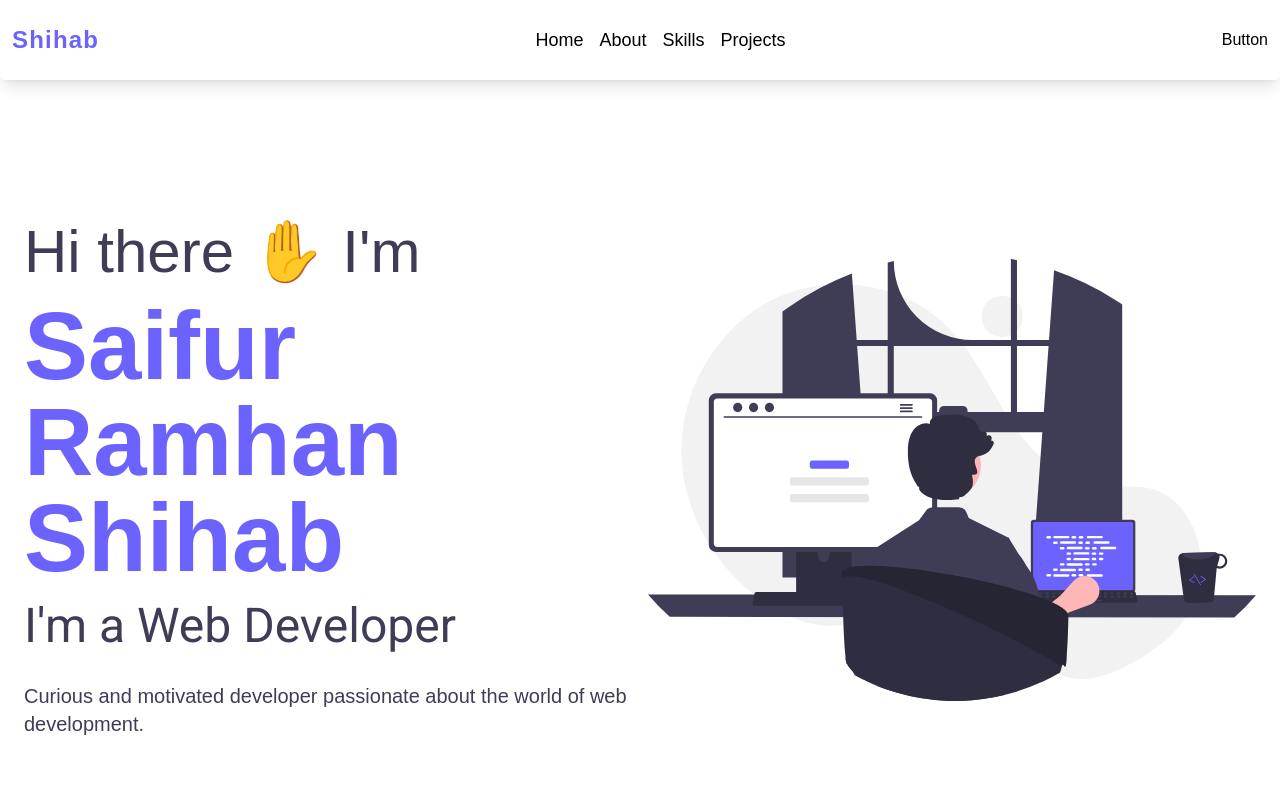
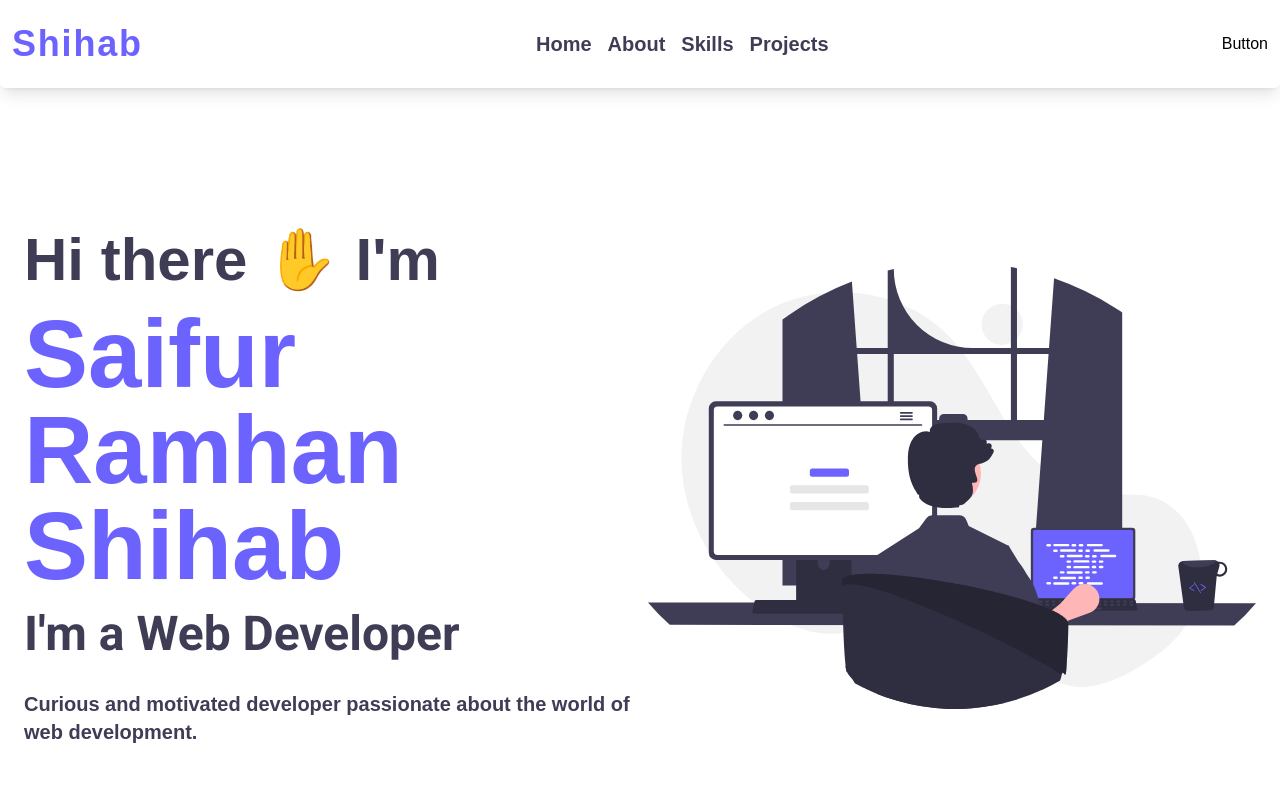
Before and after one commit to thecodemaster12/portfolio, a React (Vite) app: page / in a window 1280 px wide. Shown: the top 800 px of the page. Built offline with nearby package versions, Linux system fonts and the light colour scheme; a web font is replaced by a local one.

Commit message:
added frammer motion

```diff
--- a/package.json
+++ b/package.json
@@ -13,6 +13,7 @@
     "@emotion/react": "^11.14.0",
     "@emotion/styled": "^11.14.0",
     "@mui/material": "^6.3.0",
+    "framer-motion": "^11.15.0",
     "react": "^18.3.1",
     "react-dom": "^18.3.1",
     "react-fast-marquee": "^1.6.5",
--- a/src/components/Navbar.jsx
+++ b/src/components/Navbar.jsx
@@ -5,15 +5,16 @@ const Navbar = () => {
     <nav className='flex justify-between items-center px-3 py-6 top-0 sticky bg-transparent backdrop-blur-lg rounded-md shadow-lg z-50'>
         <div className="">
             <a href="#hero">
-                <h2 className='text-2xl text-primary font-pally font-bold tracking-wider'>Shihab</h2>
+                <h2 className='text-4xl text-primary font-pally font-bold tracking-wider'>Shihab</h2>
             </a>
         </div>
 
-        <ul className='hidden md:flex gap-4 '>
-            <li><a className='text-lg' href="#hero">Home</a></li>
-            <li><a className='text-lg' href="#about">About</a></li>
-            <li><a className='text-lg' href="#skills">Skills</a></li>
-            <li><a className='text-lg' href="#projects">Projects</a></li>
+        <ul className='hidden md:flex gap-4 text-secondary text-xl font-bold'>
+            <li><a className='underline-animation hover:text-primary transition-all duration-300 ease-in-out' href="#hero">Home</a></li>
+            <li><a className='underline-animation hover:text-primary transition-all duration-300 ease-in-out' href="#about">About</a></li>
+            <li><a className='underline-animation hover:text-primary transition-all duration-300 ease-in-out' href="#skills">Skills</a></li>
+            <li><a className='underline-animation hover:text-primary transition-all duration-300 ease-in-out' href="#projects">Projects</a></li>
+
         </ul>
 
         <div className="">
--- a/src/index.css
+++ b/src/index.css
@@ -11,3 +11,12 @@
         @apply font-satoshi;
     }
 }
+
+@layer components {
+    .underline-animation{
+        @apply relative;
+    }
+    .underline-animation::after{
+        @apply absolute content-[''] w-full h-1 bg-primary left-0 -bottom-2 scale-x-0 hover:scale-x-100 transition-transform duration-300 origin-bottom-right hover:origin-bottom-left;
+    }
+}
--- a/src/pages/Hero.jsx
+++ b/src/pages/Hero.jsx
@@ -1,22 +1,59 @@
 import React from 'react'
 import HeroBanner from '../assets/images/hero-banner.svg'
+import { motion, useAnimation } from 'framer-motion';
+import { useScroll, useTransform } from 'framer-motion';
+
 
 const Hero = () => {
+
+      // Control animations
+      const controlsLeft = useAnimation();
+      const controlsRight = useAnimation();
+
+      // Use scroll to determine the scroll position
+      const { scrollY } = useScroll();
+
+      // Transform the scroll position to control the animations
+      const xLeft = useTransform(scrollY, [0, 700], [0, -500]); // Move left element back
+      const xRight = useTransform(scrollY, [0, 700], [0, 500]); // Move right element back
+
+      // Start animations on mount
+      React.useEffect(() => {
+          controlsLeft.start({ opacity: 1, x: 0 });
+          controlsRight.start({ opacity: 1, x: 0 });
+      }, [controlsLeft, controlsRight]);
+
   return (
     <>
       <section id="hero">
         <div className="min-h-screen grid md:grid-cols-2 gap-16 md:gap-0 lg:gap-4 place-content-center place-items-center p-6">
 
+        <motion.div
+                className="text-4xl font-bold"
+                initial={{ opacity: 0, x: -200 }} // Start from the left
+                animate={controlsLeft}
+                style={{ x: xLeft }} // Bind scroll position to x
+                transition={{ duration: 0.5 }}
+            >
             <div className=" flex justify-center text-center md:text-left flex-col">
                 <h2 className='text-4xl md:text-5xl xl:text-6xl text-secondary font-pally'>Hi there <div className="animate-wave inline-block p-0">✋</div> I'm</h2>
-                <h4 className='text-6xl md:text-6xl xl:text-8xl font-bold text-primary font-satoshi mt-4'>Saifur Ramhan Shihab</h4>
+                <h4 className='text-5xl md:text-6xl xl:text-8xl font-bold text-primary font-satoshi mt-4'>Saifur Ramhan Shihab</h4>
                 <h4 className='text-3xl md:text-4xl xl:text-5xl text-secondary font-roboto mt-4'>I'm a Web Developer</h4>
-                <p className='text-secondary mt-8 md:text-lg xl:text-xl'>Curious and motivated developer passionate about the world of web development.</p>
+                <p className='text-secondary mt-8 text-lg md:text-lg xl:text-xl'>Curious and motivated developer passionate about the world of web development.</p>
             </div>
+            </motion.div>
 
-            <div className="">
-                <img className='h-80 md:h-full' src={HeroBanner} alt="" />
-            </div>
+            <motion.div
+                className="text-4xl font-bold"
+                initial={{ opacity: 0, x: 200 }} // Start from the right
+                animate={controlsRight}
+                style={{ x: xRight }} // Bind scroll position to x
+                transition={{ duration: 0.5 }}
+            >
+              <div className="">
+                  <img className='h-80 md:h-full' src={HeroBanner} alt="" />
+              </div>
+            </motion.div>
         </div>
       </section>
     </>
```
Also changed, not shown: 1 other file (tests, documents, lock files or other folders).
